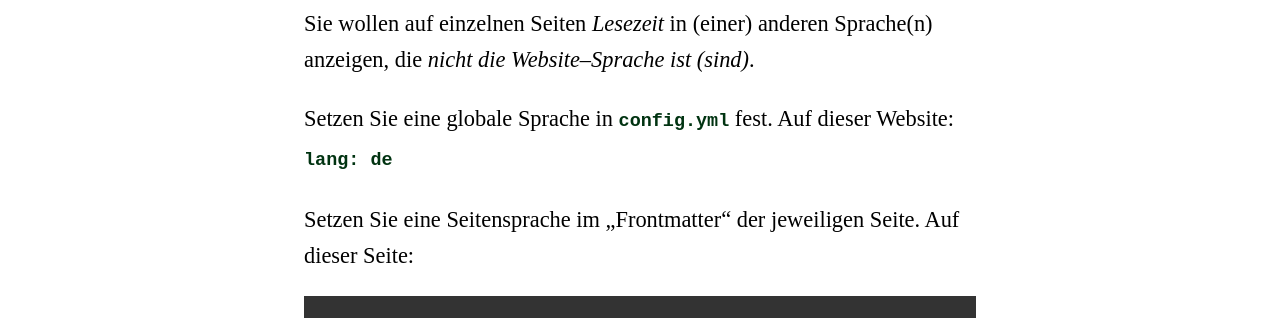
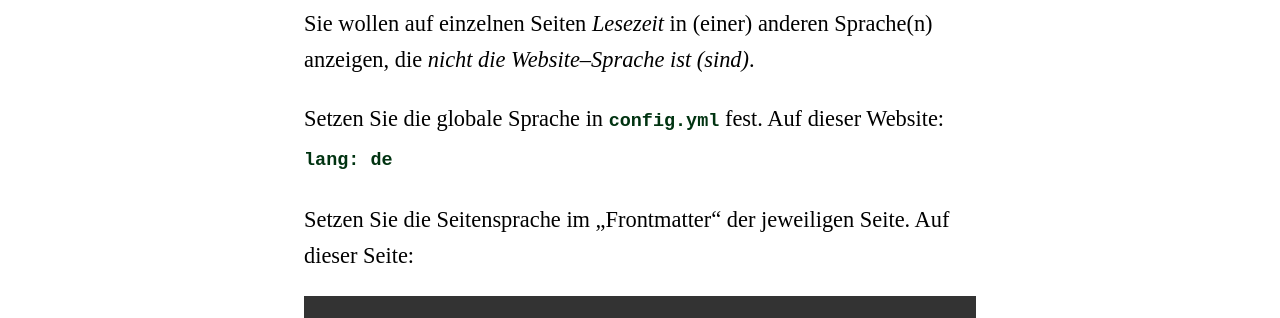
Before and after one commit to gwpachlatko/emwd, a Jekyll site: the page built from _posts/2020-02-19-testing-lesezeit-german.md, in a window 1280 px wide. Shown: the part 1077-1395 px from the top of the page. Built offline with Jekyll 4.4.1, drawn with Linux system fonts in a browser that asks for light colours.

Commit message:
Update file

```diff
--- a/_posts/2020-02-19-testing-lesezeit-german.md
+++ b/_posts/2020-02-19-testing-lesezeit-german.md
@@ -35,9 +35,9 @@ Ergebnis: <em>Lesezeit</em> zeigt Wortanzahl und Lesezeit in der Sprache der Web
 
 Sie wollen auf einzelnen Seiten <em>Lesezeit</em> in (einer) anderen Sprache(n) anzeigen, die <em>nicht die Website–Sprache ist (sind)</em>.
 
-Setzen Sie eine globale Sprache in <code>config.yml</code> fest. Auf dieser Website: <code>lang: de</code>
+Setzen Sie die globale Sprache in <code>config.yml</code> fest. Auf dieser Website: <code>lang: de</code>
 
-Setzen Sie eine Seitensprache im „Frontmatter“ der jeweiligen Seite. Auf dieser Seite:
+Setzen Sie die Seitensprache im „Frontmatter“ der jeweiligen Seite. Auf dieser Seite:
 
 <pre>
 ---
```
